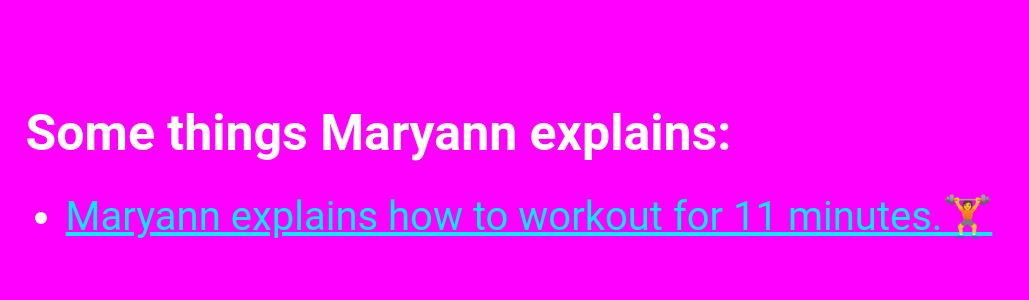
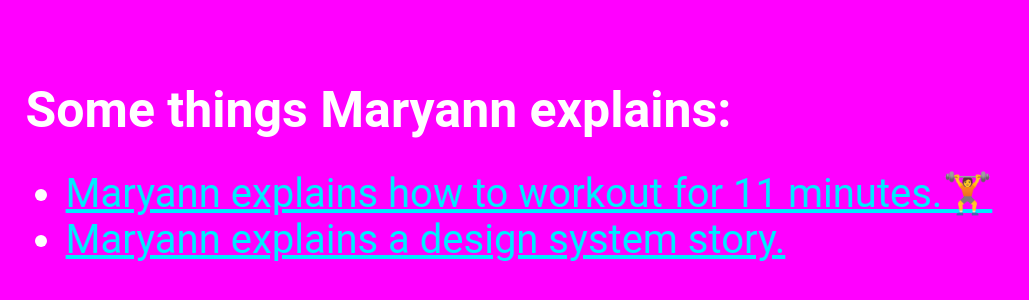
Before and after one commit to maremarebell/maresplain, a website built with Parcel: page index.html in a window 1280 px wide. Shown: the part 236-536 px from the top of the page, without its empty margins (0-1029 px from the left). Built offline with nearby package versions, Linux system fonts and the light colour scheme.

```diff
--- a/index.html
+++ b/index.html
@@ -35,6 +35,9 @@
       <li class="list__item">
         <a href="workout.html" class="link--big">Maryann explains how to workout for 11 minutes.🏋️</a>
       </li>
+      <li class="list__item">
+        <a href="workout.html" class="link--big">Maryann explains a design system story.</a>
+      </li>
     </ul>
   </div>
 </body>
```
